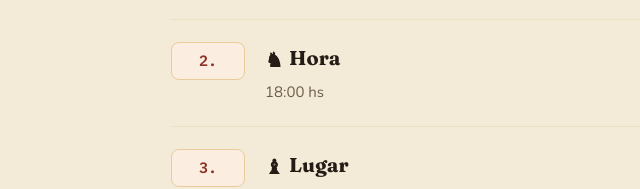
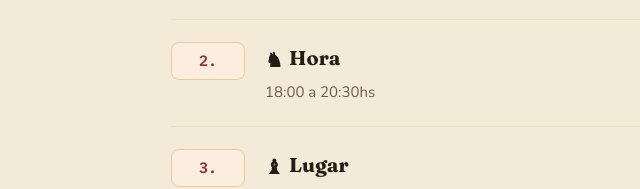
Before and after one commit to milialassia/Genaro, a plain HTML site: page index.html in a window 1280 px wide. Shown: the part 1273-1462 px from the top of the page, 113-753 px from the left. Drawn offline with nearby package versions, Linux system fonts and the light colour scheme.

Commit message:
Update index.html

```diff
--- a/index.html
+++ b/index.html
@@ -337,7 +337,7 @@
     <span class="move-tag">2.</span>
     <div class="move-body">
       <h3><span class="piece-icon">♞</span>Hora</h3>
-      <p>18:00 hs</p>
+      <p>18:00 a 20:30hs</p>
     </div>
   </div>
 
```
